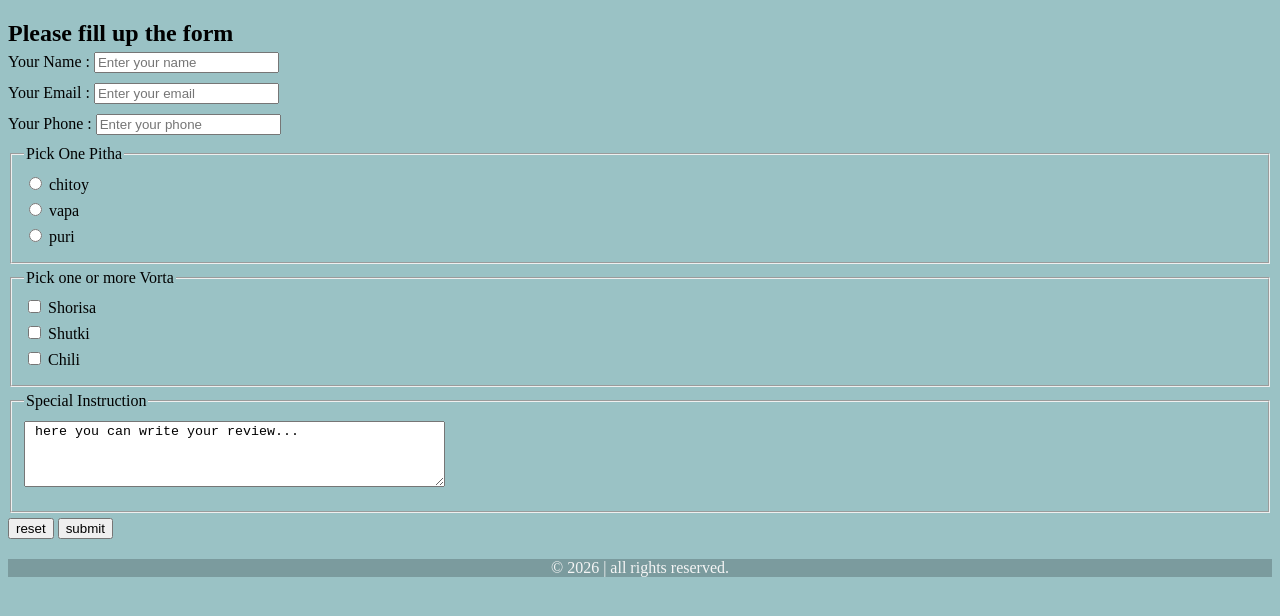
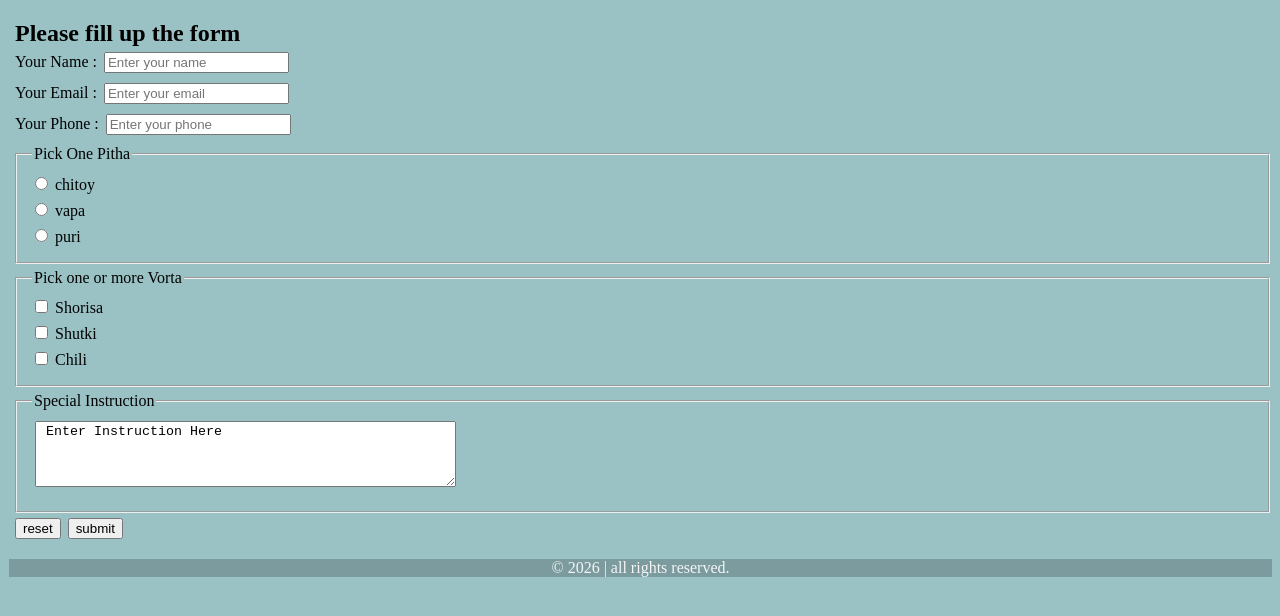
Before and after one commit to monirul-hasan06/form-and-input, a plain HTML site: page index.html in a window 1280 px wide. Drawn offline with Linux system fonts and the light colour scheme.

Commit message:
special commit

```diff
--- a/index.html
+++ b/index.html
@@ -56,7 +56,7 @@
                     Special Instruction
                 </legend>
                 <label for="">
-                    <textarea rows="4" cols="50"> here you can write your review...
+                    <textarea rows="4" cols="50"> Enter Instruction Here
                     </textarea>
                 </label>
             </fieldset>
--- a/style/style.css
+++ b/style/style.css
@@ -1,5 +1,6 @@
 *{
     margin-bottom: 5px;
+    margin-left: 3px;
 }
 
 label{
```
